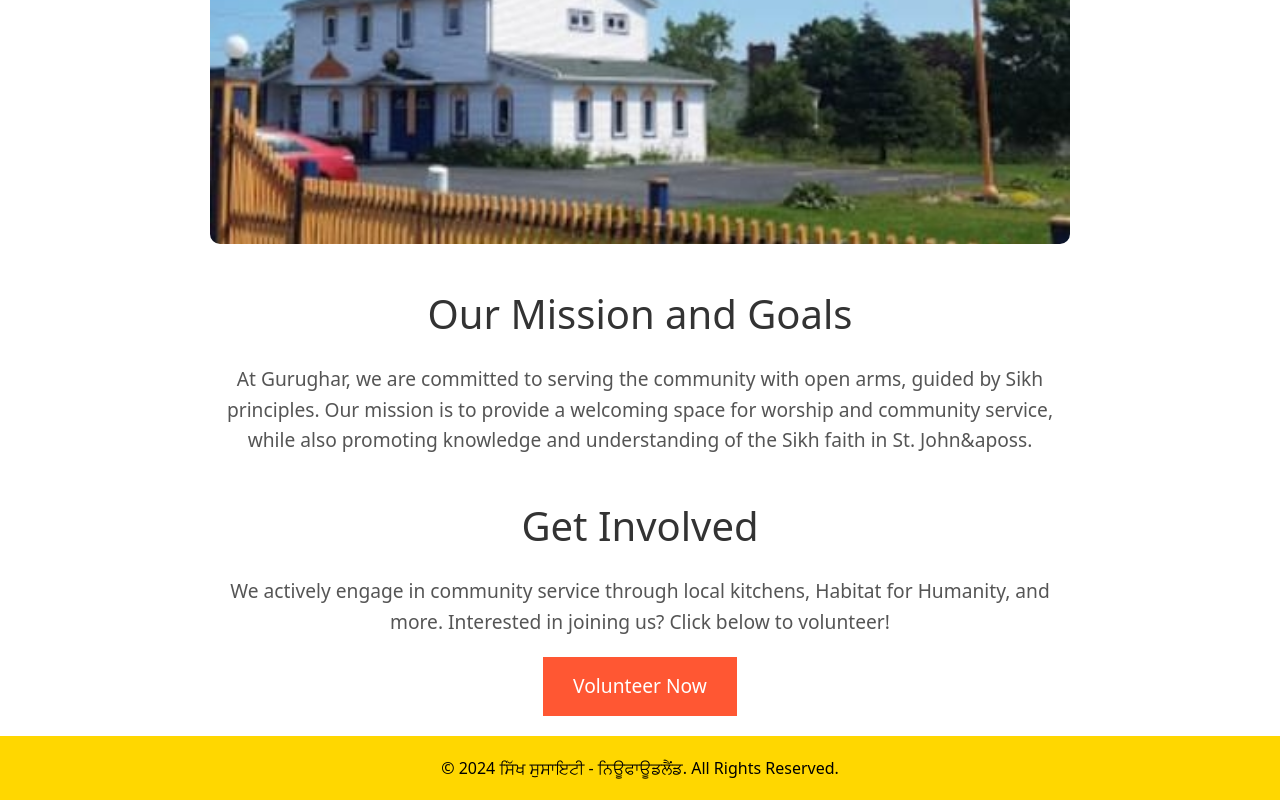
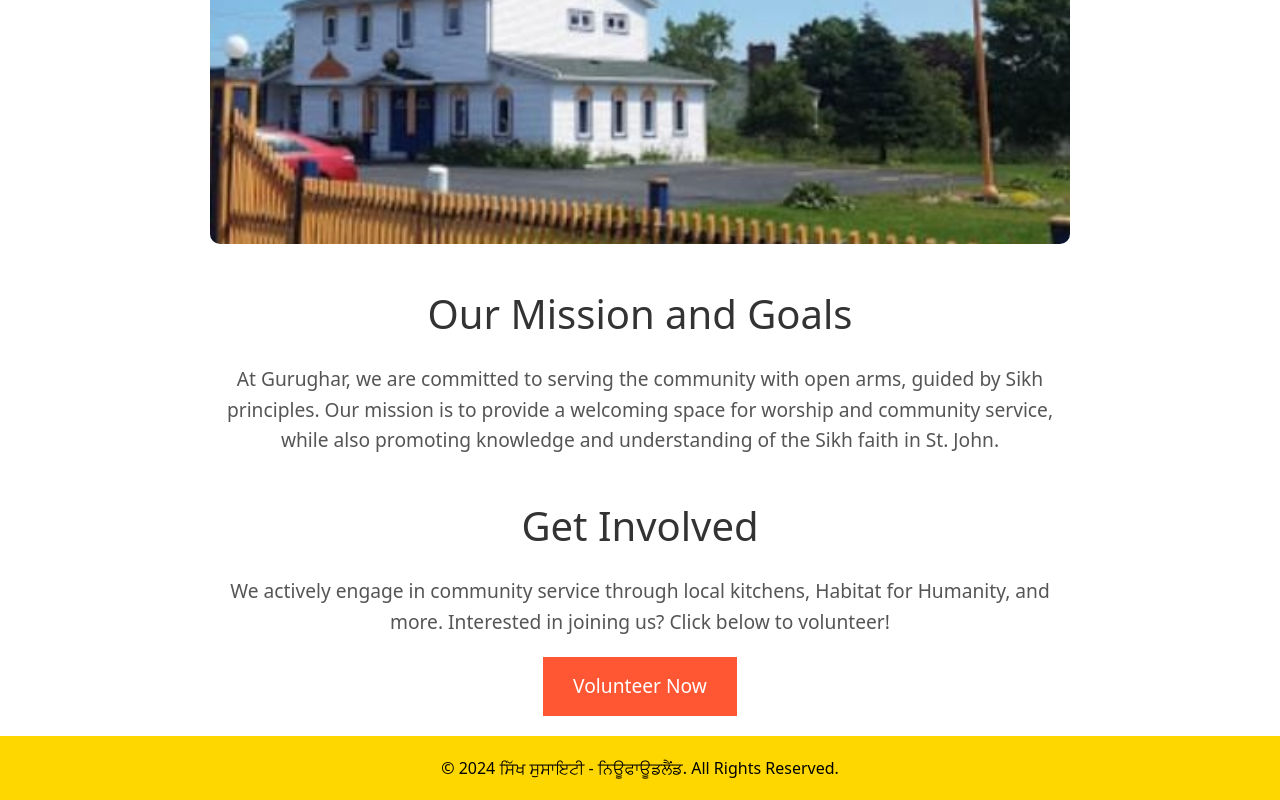
Before and after one commit to karandeepdps/nl-gurughar, a Next.js app in the folder gurughar-website/: page /about in a window 1280 px wide. Shown: the part 579-1379 px from the top of the page. Built offline with nearby package versions, Linux system fonts and the light colour scheme.

Commit message:
remove email

```diff
--- a/gurughar-website/src/app/about/page.tsx
+++ b/gurughar-website/src/app/about/page.tsx
@@ -33,7 +33,7 @@ function MissionAndGoals() {
         <section className={styles.section}>
             <h2>Our Mission and Goals</h2>
             <p>
-                At Gurughar, we are committed to serving the community with open arms, guided by Sikh principles. Our mission is to provide a welcoming space for worship and community service, while also promoting knowledge and understanding of the Sikh faith in St. John&aposs.
+                At Gurughar, we are committed to serving the community with open arms, guided by Sikh principles. Our mission is to provide a welcoming space for worship and community service, while also promoting knowledge and understanding of the Sikh faith in St. John.
             </p>
         </section>
     );
```
